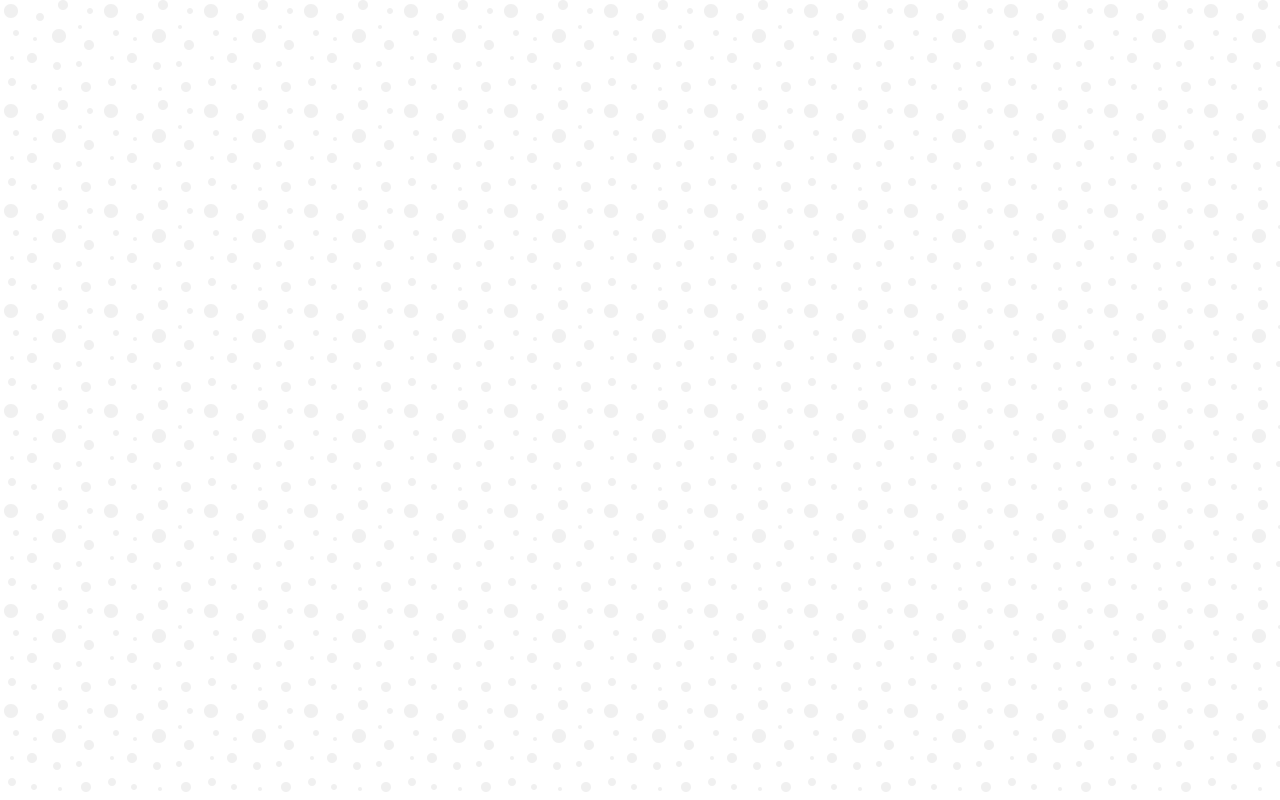
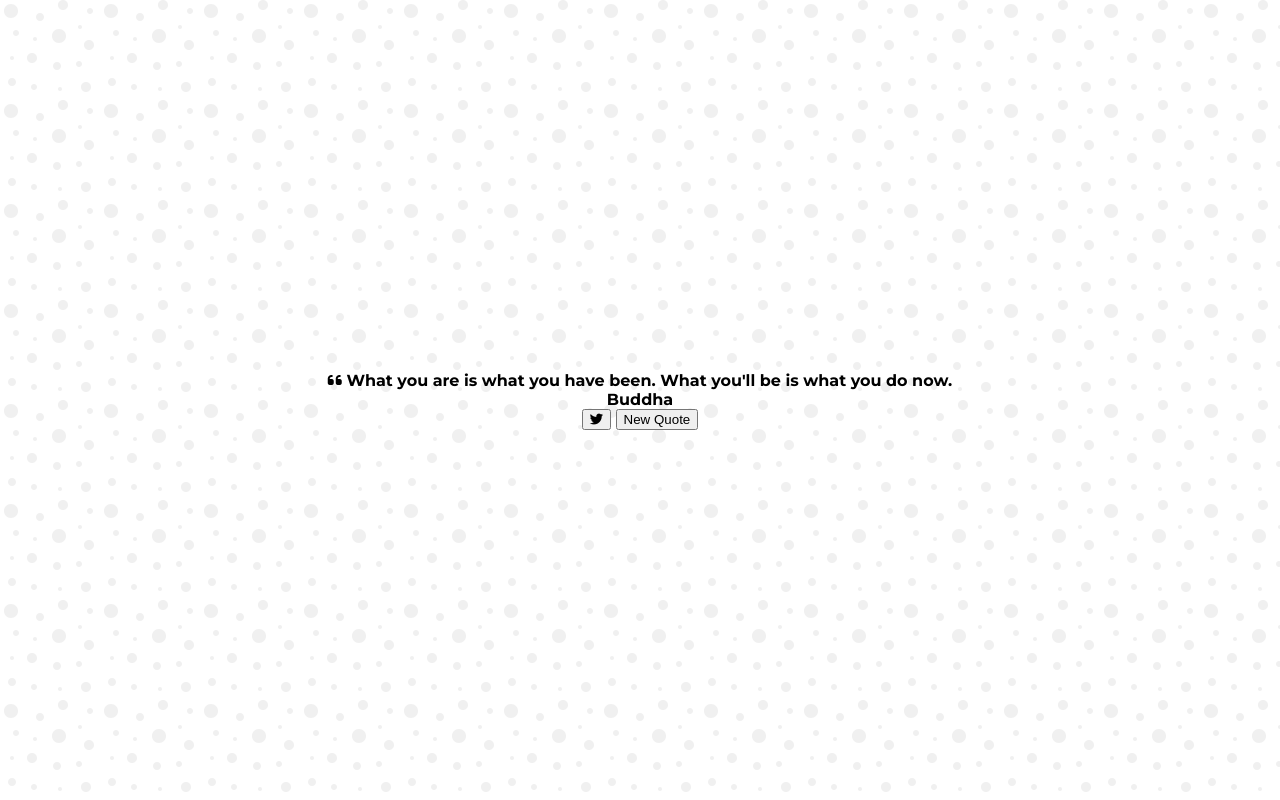
Before and after one commit to QnK1/quote-generator, a plain HTML site: page index.html in a window 1280 px wide. Drawn offline with Linux system fonts and the light colour scheme.

Commit message:
html content

```diff
--- a/index.html
+++ b/index.html
@@ -10,7 +10,24 @@
     <link rel="stylesheet" href="style.css" type="text/css">
 </head>
 <body>
+    <div class="quote-container">
+        <div class="quote-text">
+            <i class="fas fa-quote-left"></i>
+            <span class="quote">What you are is what you have been. What you'll be is what you do now.</span>
 
+            <div class="author">
+                <span class="author-text">Buddha</span>
+            </div>
+
+            <div class="buttons">
+                <button class="twitter-button" title="Tweet this!">
+                    <i class="fab fa-twitter"></i>
+                </button>
+
+                <button class="new-button">New Quote</button>
+            </div>
+        </div>
+    </div>
 
     <script src="script.js"></script>
 </body>
```
